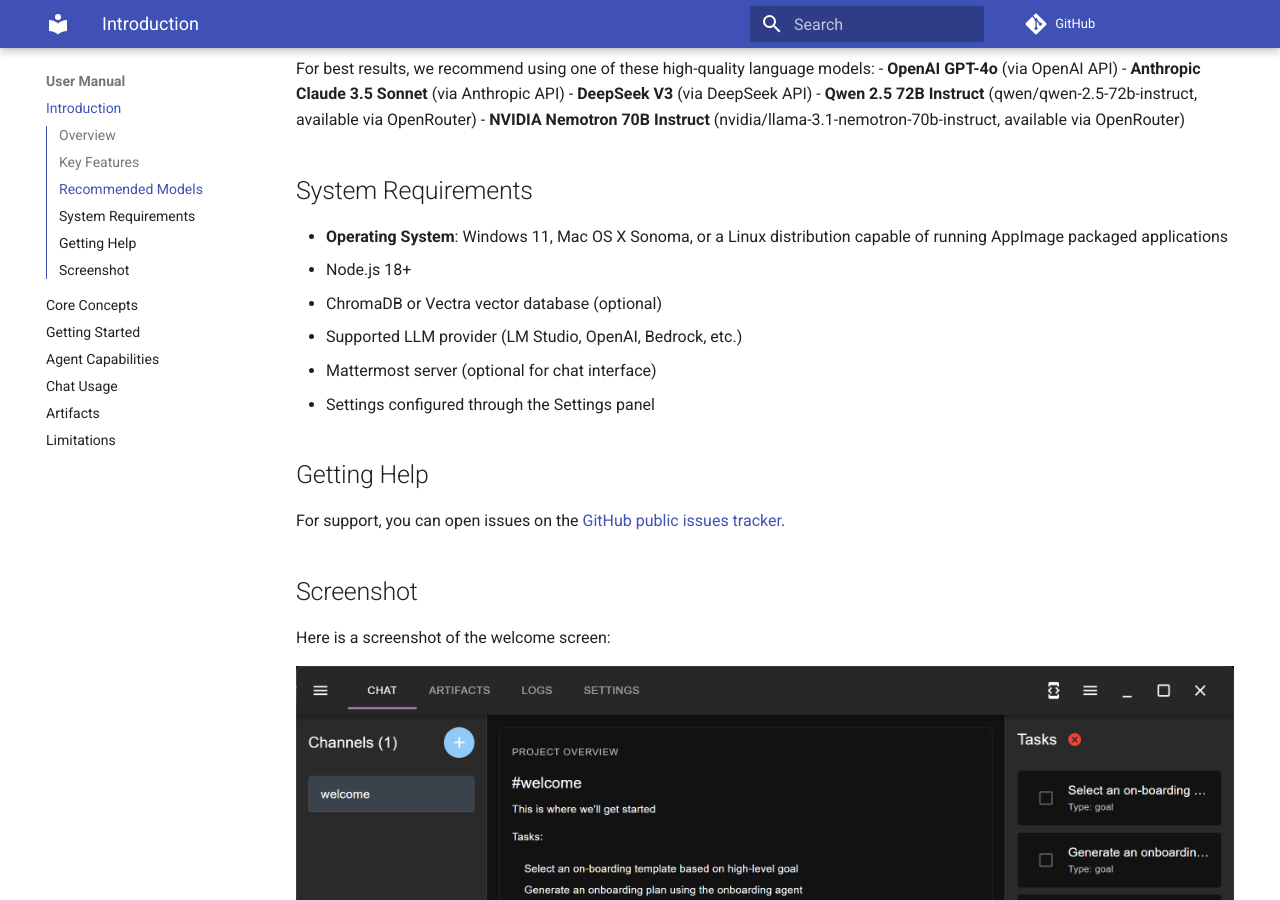
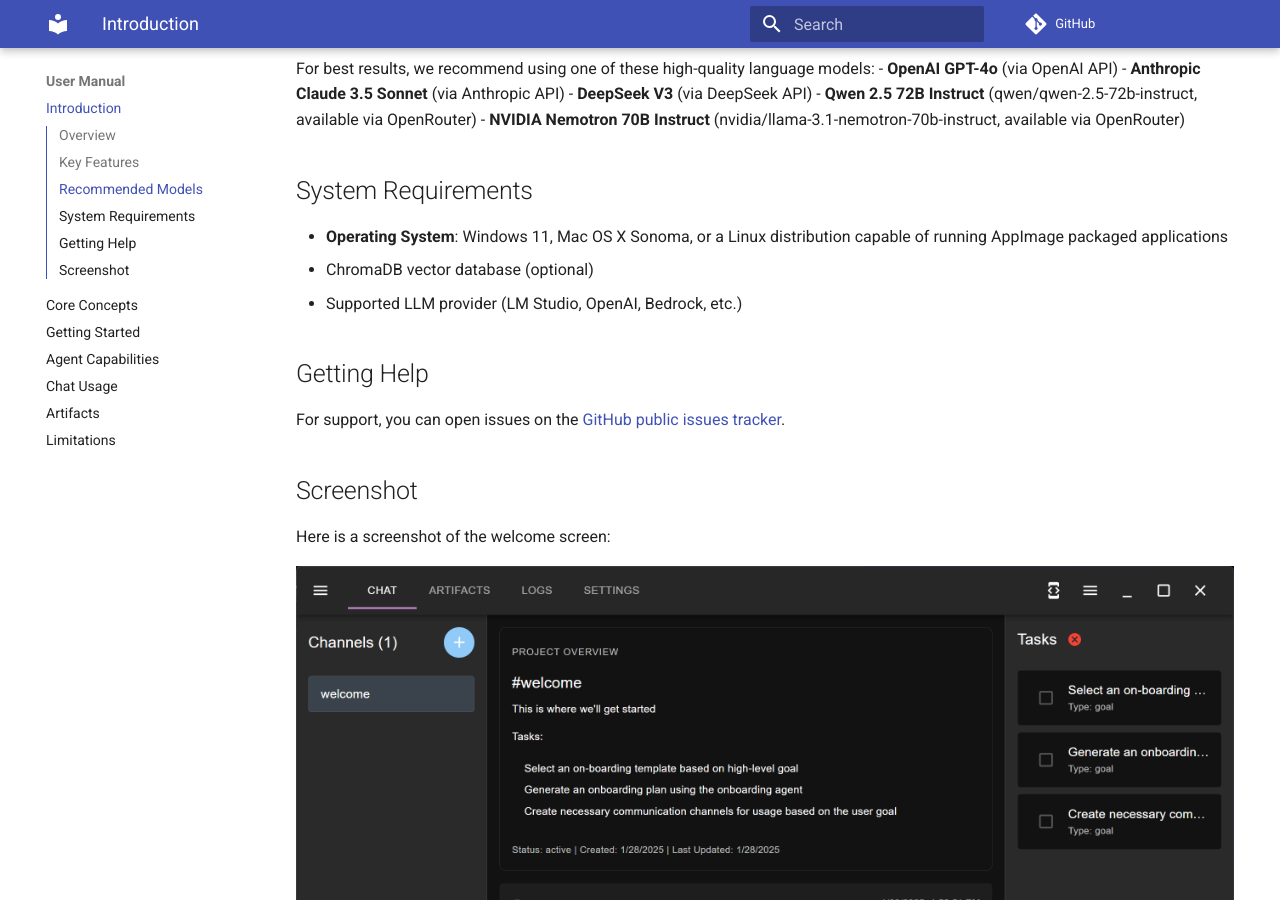
Before and after one commit to richardbowman/multimind-agent-platform, an MkDocs documentation site: the page built from docs/manual/01-introduction.md, in a window 1280 px wide and 900 px high, scrolled down 616 px. Built offline with MkDocs 1.6.1 and Material for MkDocs 9.7.7, drawn with Linux system fonts in a browser that asks for light colours; comment, search, counter and statistics services are not loaded.

Commit message:
docs: simplify system requirements in introduction

```diff
--- a/docs/manual/01-introduction.md
+++ b/docs/manual/01-introduction.md
@@ -24,11 +24,8 @@ For best results, we recommend using one of these high-quality language models:
 
 ## System Requirements
 - **Operating System**: Windows 11, Mac OS X Sonoma, or a Linux distribution capable of running AppImage packaged applications
-- Node.js 18+
-- ChromaDB or Vectra vector database (optional)
+- ChromaDB vector database (optional)
 - Supported LLM provider (LM Studio, OpenAI, Bedrock, etc.)
-- Mattermost server (optional for chat interface)
-- Settings configured through the Settings panel
 
 ## Getting Help
 For support, you can open issues on the [GitHub public issues tracker](https://github.com/richardbowman/multimind-agent-platform/issues).
```
